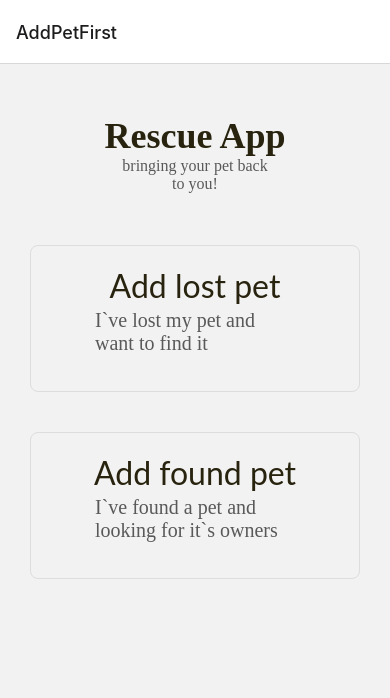
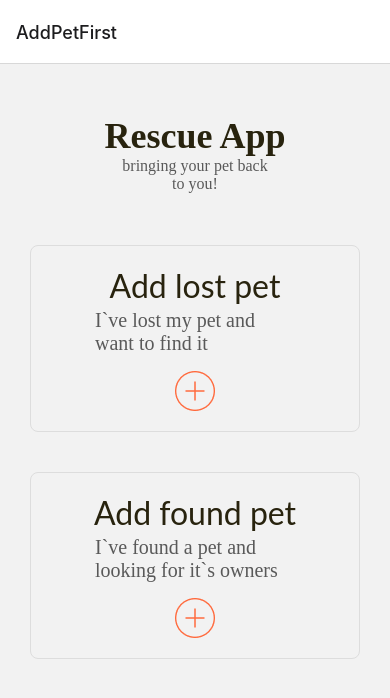
Before and after one commit to Valroshal/PetResqueFrontend, a React Native app: screen /AddPetFirst in a window 390 px wide. Shown: the top 698 px of the page. Built offline with nearby package versions, Linux system fonts and the light colour scheme.

Commit message:
png icons works

```diff
--- a/src/containers/AddPetFirst/AdddRemoveCard/AddRemoveCard.tsx
+++ b/src/containers/AddPetFirst/AdddRemoveCard/AddRemoveCard.tsx
@@ -1,6 +1,6 @@
 import * as React from 'react';
-import {StyleSheet, ViewStyle, TextStyle, Text, View, TouchableHighlight, TouchableOpacity} from 'react-native';
-import Plus from '../../../assets/svg/plus.svg';
+import {StyleSheet, ViewStyle, TextStyle, Text, View, TouchableHighlight, TouchableOpacity, Image} from 'react-native';
+import Plus from '../../../assets/images/plus.png';
 import {useState} from "react";
 
 const styles = StyleSheet.create({
@@ -72,7 +72,7 @@ const AddRemoveCard: React.FC<Props> = ({upperText,lowerText, onPressCard}) => {
                 <Text style={styles.lowerText}>{lowerText}</Text>
             </View>
             <View>
-                {/*<Plus width={50} height={50} />*/}
+                <Image source={Plus} />
             </View>
         </TouchableOpacity>
     );
```
